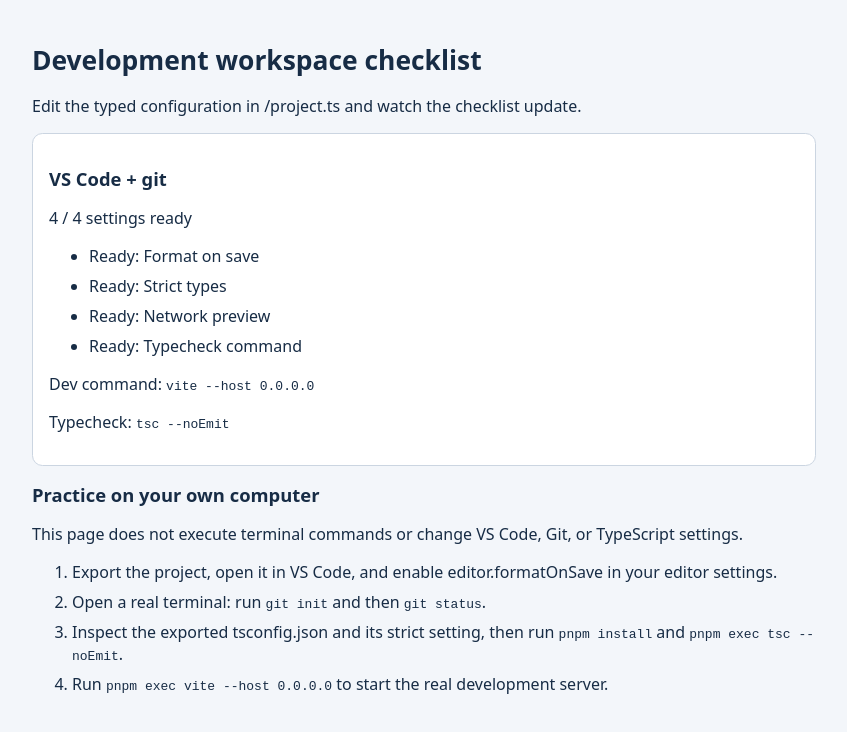
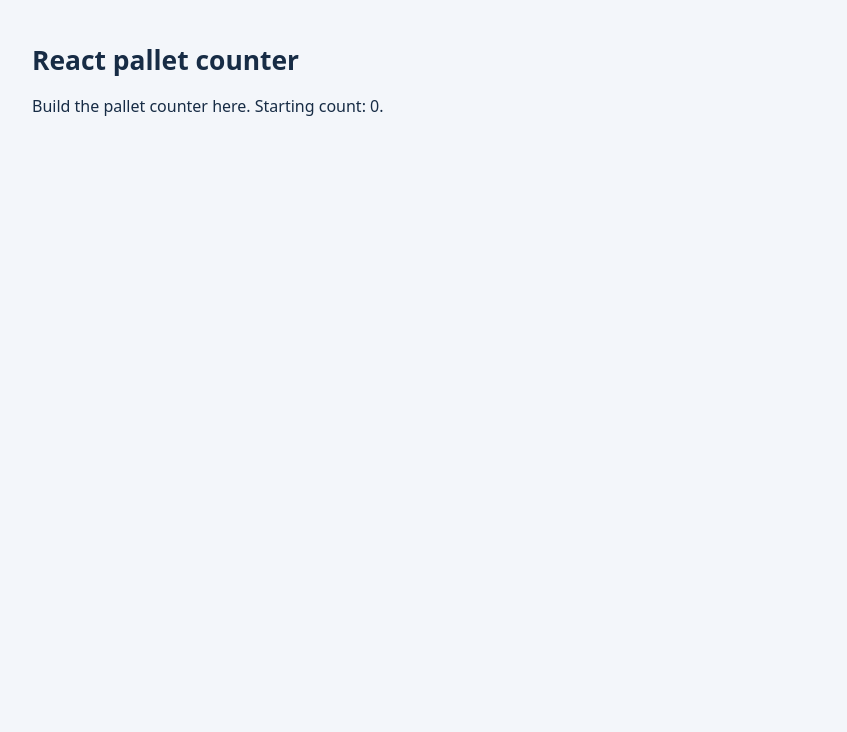
Before and after one commit to adam-zielonka/frontend-tutorial, a React (Vite) app: page / in a window 1280 px wide. Shown: the top 732 px of the page, without its empty margins (216-1063 px from the left). Built offline with nearby package versions, Linux system fonts and the light colour scheme.

Commit message:
Render the counter component: start (lesson-03-01-component-start-v3)

```diff
--- a/import-draft.mjs
+++ b/import-draft.mjs
@@ -1,7 +1,7 @@
 import {readFileSync,writeFileSync} from 'node:fs';
 const draft = JSON.parse(readFileSync(process.argv[2], 'utf8'));
-if (draft.lesson !== "02-02-scripts-and-git") throw Error('This download belongs to another lesson');
-const allowed = ["/App.tsx","/project.ts","/styles.css"];
+if (draft.lesson !== "03-01-component") throw Error('This download belongs to another lesson');
+const allowed = ["/App.tsx","/styles.css"];
 for (const name of allowed) {
   if (typeof draft.files?.[name] !== 'string') throw Error('Missing file: ' + name);
 }
--- a/package.json
+++ b/package.json
@@ -1,5 +1,5 @@
 {
-  "name": "frontend-02-02-scripts-and-git",
+  "name": "frontend-03-01-component",
   "version": "1.0.0",
   "private": true,
   "type": "module",
--- a/src/App.tsx
+++ b/src/App.tsx
@@ -1,29 +1,9 @@
-import { project } from './project';
 import './styles.css';
 
 export default function App() {
-  const checks = [
-    { label: 'Format on save', ready: project.formatOnSave },
-    { label: 'Strict types', ready: project.strict },
-    { label: 'Network preview', ready: project.scripts.dev === 'vite --host 0.0.0.0' },
-    { label: 'Typecheck command', ready: project.scripts.typecheck === 'tsc --noEmit' },
-  ];
+  const count = 0;
   return <main>
-    <h1>Development workspace checklist</h1>
-    <p>Edit the typed configuration in /project.ts and watch the checklist update.</p>
-    <section><h2>{project.editor} + {project.versionControl}</h2>
-      <p>{checks.filter(check => check.ready).length} / {checks.length} settings ready</p>
-      <ul>{checks.map(check => <li key={check.label}>{check.ready ? 'Ready' : 'To configure'}: {check.label}</li>)}</ul>
-      <p>Dev command: <code>{project.scripts.dev}</code></p>
-      <p>Typecheck: <code>{project.scripts.typecheck || '(not configured)'}</code></p>
-    </section>
-    <h2>Practice on your own computer</h2>
-    <p>This page does not execute terminal commands or change VS Code, Git, or TypeScript settings.</p>
-    <ol>
-      <li>Export the project, open it in VS Code, and enable editor.formatOnSave in your editor settings.</li>
-      <li>Open a real terminal: run <code>git init</code> and then <code>git status</code>.</li>
-      <li>Inspect the exported tsconfig.json and its strict setting, then run <code>pnpm install</code> and <code>pnpm exec tsc --noEmit</code>.</li>
-      <li>Run <code>pnpm exec vite --host 0.0.0.0</code> to start the real development server.</li>
-    </ol>
+    <h1>React pallet counter</h1>
+    <p>Build the pallet counter here. Starting count: {count}.</p>
   </main>;
 }
--- a/src/project.ts
+++ /dev/null
@@ -1,19 +0,0 @@
-export interface ProjectConfig {
-  editor: string;
-  versionControl: 'git';
-  formatOnSave: boolean;
-  strict: boolean;
-  scripts: { dev: string; typecheck: string };
-}
-
-// This is a typed practice model, not the sandbox's actual tool configuration.
-export const project: ProjectConfig = {
-  editor: 'VS Code',
-  versionControl: 'git',
-  formatOnSave: true,
-  strict: true,
-  scripts: {
-    dev: 'vite --host 0.0.0.0',
-    typecheck: 'tsc --noEmit',
-  },
-};
```
Also changed, not shown: lesson.json (+5 -6 lines), 1 other file (tests, documents, lock files or other folders).
